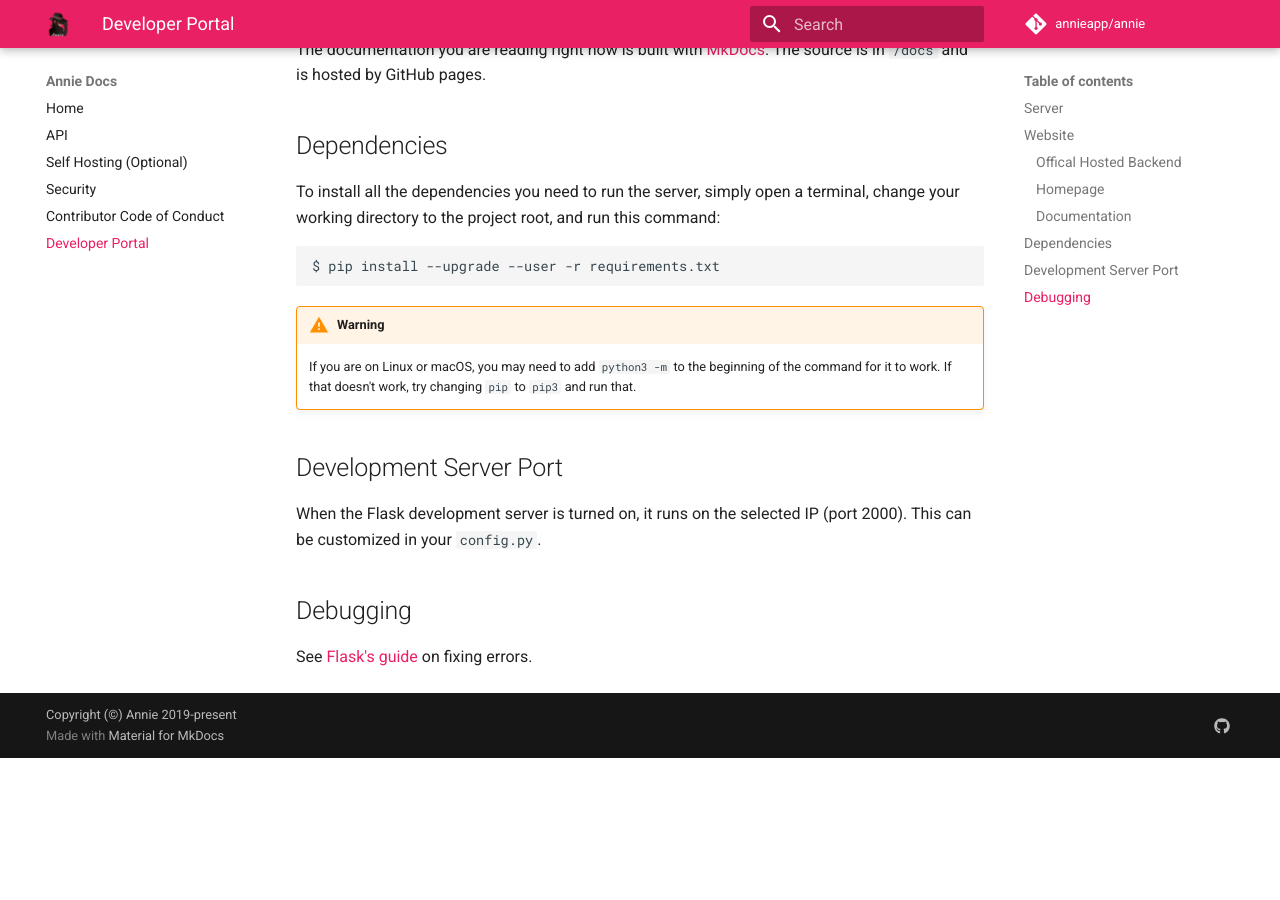
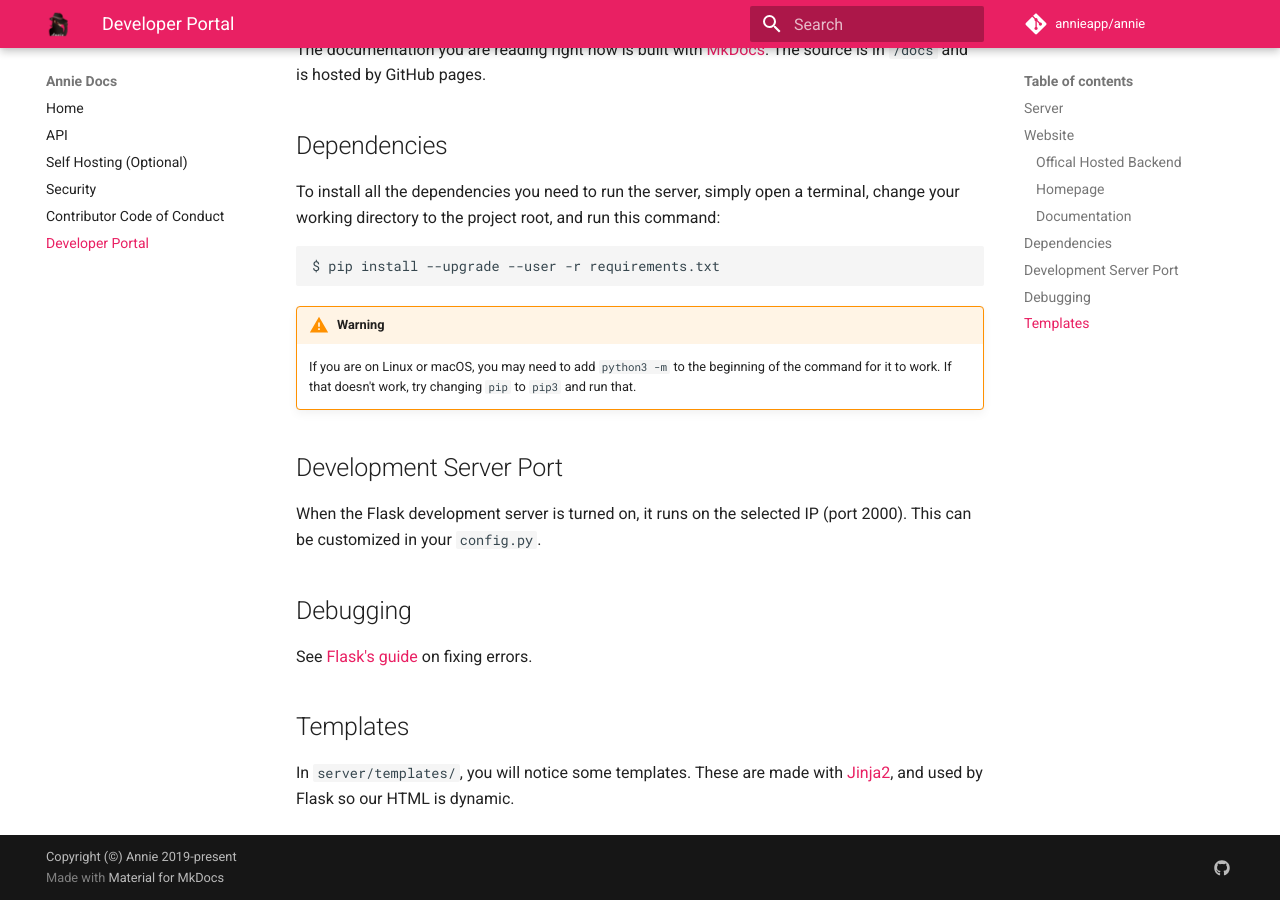
Before and after one commit to annieapp/annie, an MkDocs documentation site: the page built from docs/development.md, in a window 1280 px wide and 900 px high, scrolled down 960 px. Built offline with MkDocs 1.6.1 and Material for MkDocs 9.7.7, drawn with Linux system fonts in a browser that asks for light colours; comment, search, counter and statistics services are not loaded; before the commit the page ends 1718 px from its top, so only the background shows below that.

Commit message:
mention templates

```diff
--- a/docs/development.md
+++ b/docs/development.md
@@ -55,3 +55,7 @@ This can be customized in your `config.py`.
 ## Debugging
 
 See [Flask's guide](http://flask.pocoo.org/docs/1.0/errorhandling/) on fixing errors.
+
+## Templates
+
+In `server/templates/`, you will notice some templates. These are made with [Jinja2](http://jinja.pocoo.org/), and used by Flask so our HTML is dynamic.
```
